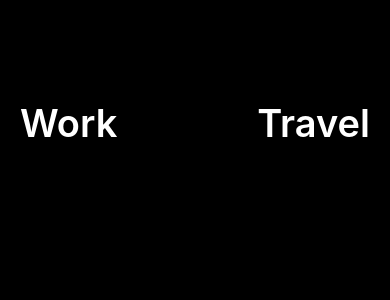
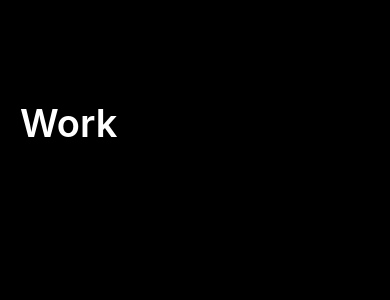
Before and after one commit to chihyeonwon/WorkTravelApp, a React Native app: screen / in a window 390 px wide. Shown: the top 300 px of the page. Built offline with nearby package versions, Linux system fonts and the light colour scheme.

Commit message:
선택하는 Text에 따라 상태를 바꿔서 폰트색깔을 변경

```diff
--- a/App.js
+++ b/App.js
@@ -12,10 +12,10 @@ export default function App() {
       <StatusBar style="auto" />
         <View style={styles.header}>
           <TouchableOpacity onPress={work}>
-            <Text style={styles.btnText}>Work</Text>
+            <Text style={{...styles.btnText, color: working ? "white" : "theme.grey"}}>Work</Text>
           </TouchableOpacity>
           <TouchableOpacity onPress={travel}>
-            <Text style={styles.btnText}>Travel</Text>
+            <Text style={{...styles.btnText, color: !working ? "white" : "theme.grey"}}>Travel</Text>
           </TouchableOpacity>
         </View>
     </View>
@@ -36,6 +36,5 @@ const styles = StyleSheet.create({
   btnText: {
     fontSize: 38,
     fontWeight: '600',
-    color: 'white',
   },
 });
```
